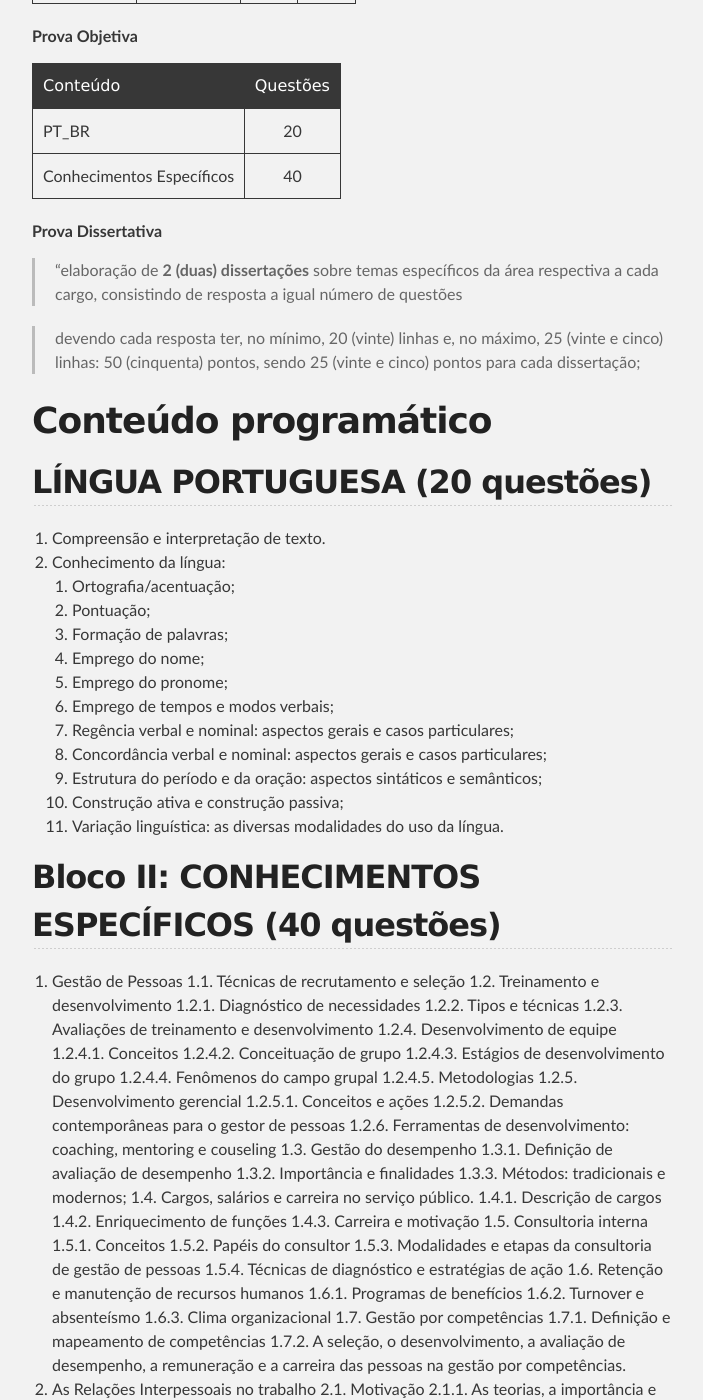
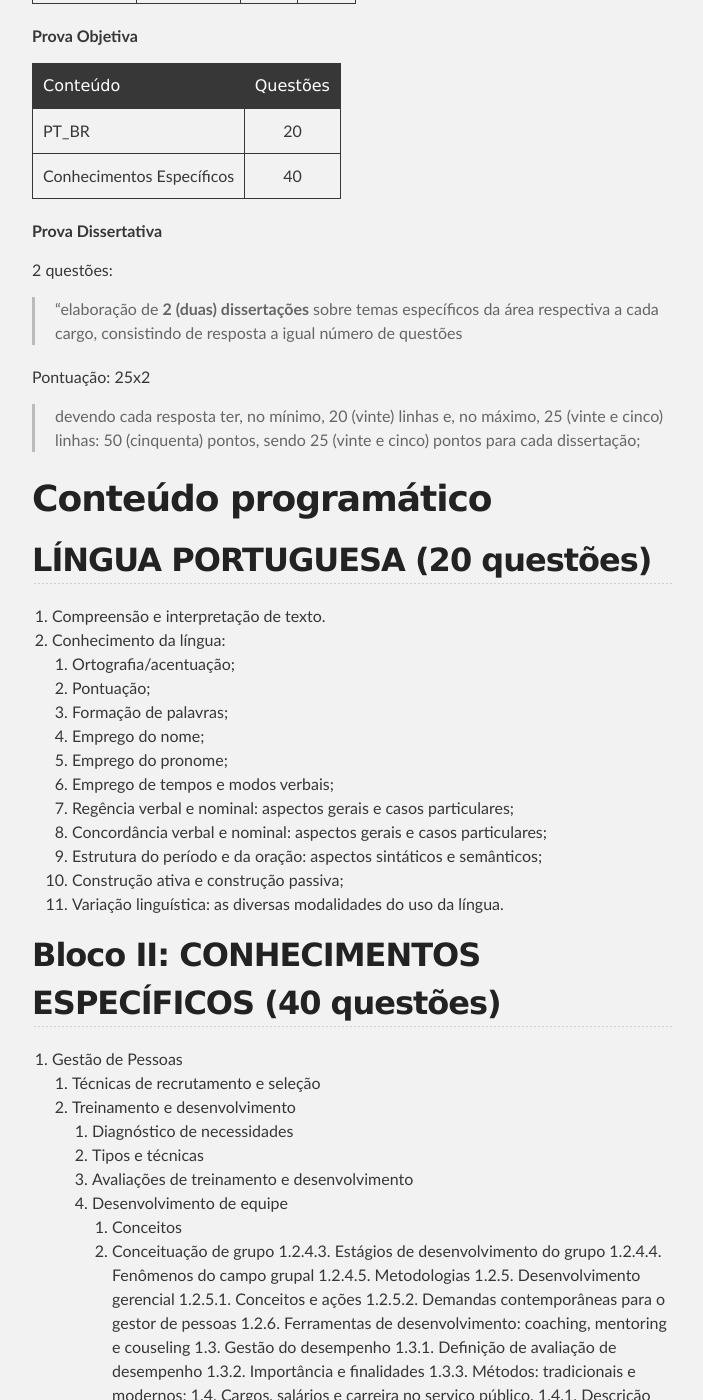
Before and after one commit to ggio/Teste, a Jekyll site: the page built from editais/CMBH.md, in a window 1280 px wide and 1400 px high, scrolled down 1099 px. Shown: the whole window, without its empty margins (288-991 px from the left). Built offline with Jekyll 4.4.1, drawn with Linux system fonts in a browser that asks for light colours; some of the changed text lies outside the part shown.

Commit message:
agoravai

```diff
--- a/editais/CMBH.md
+++ b/editais/CMBH.md
@@ -42,8 +42,10 @@ __Prova Objetiva__
 
 __Prova Dissertativa__
 
+2 questões:
 > "elaboração de __2 (duas) dissertações__ sobre temas específicos da área respectiva a cada cargo, consistindo de resposta a igual número de questões
 
+Pontuação: 25x2
 > devendo cada resposta ter, no mínimo, 20 (vinte) linhas e, no máximo, 25 (vinte e cinco) linhas: 50 (cinquenta) pontos, sendo 25 (vinte e cinco) pontos para cada dissertação;
 
 
@@ -68,14 +70,14 @@ __Prova Dissertativa__
 ## Bloco II: CONHECIMENTOS ESPECÍFICOS (40 questões)
 
 1. Gestão de Pessoas
-    1.1. Técnicas de recrutamento e seleção
-    1.2. Treinamento e desenvolvimento
-        1.2.1. Diagnóstico de necessidades
-        1.2.2. Tipos e técnicas
-        1.2.3. Avaliações de treinamento e desenvolvimento
-        1.2.4. Desenvolvimento de equipe
-            1.2.4.1. Conceitos
-            1.2.4.2. Conceituação de grupo
+    1. Técnicas de recrutamento e seleção
+    1. Treinamento e desenvolvimento
+        1. Diagnóstico de necessidades
+        1. Tipos e técnicas
+        1. Avaliações de treinamento e desenvolvimento
+        1. Desenvolvimento de equipe
+            1. Conceitos
+            1. Conceituação de grupo
             1.2.4.3. Estágios de desenvolvimento do grupo
             1.2.4.4. Fenômenos do campo grupal
             1.2.4.5. Metodologias
```
